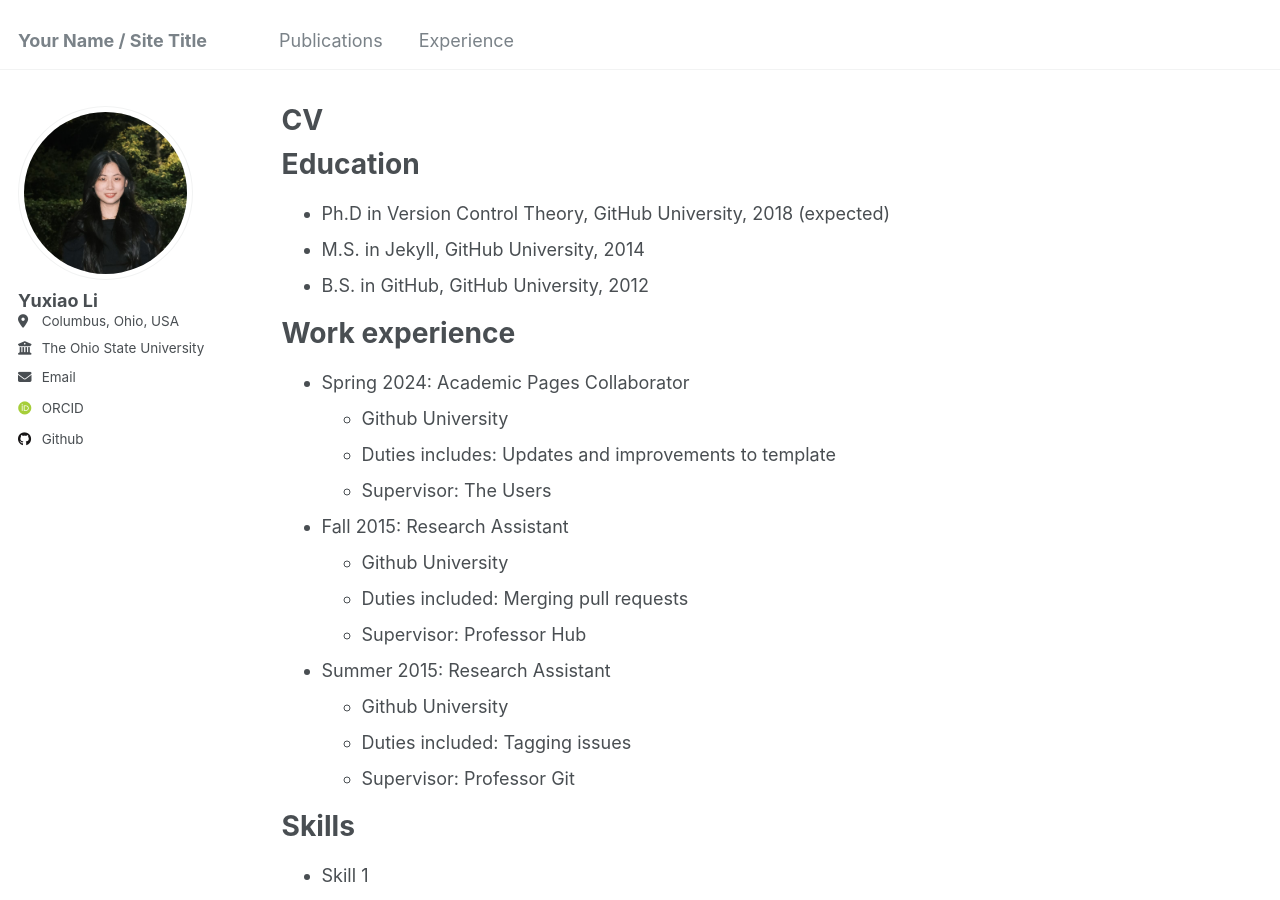
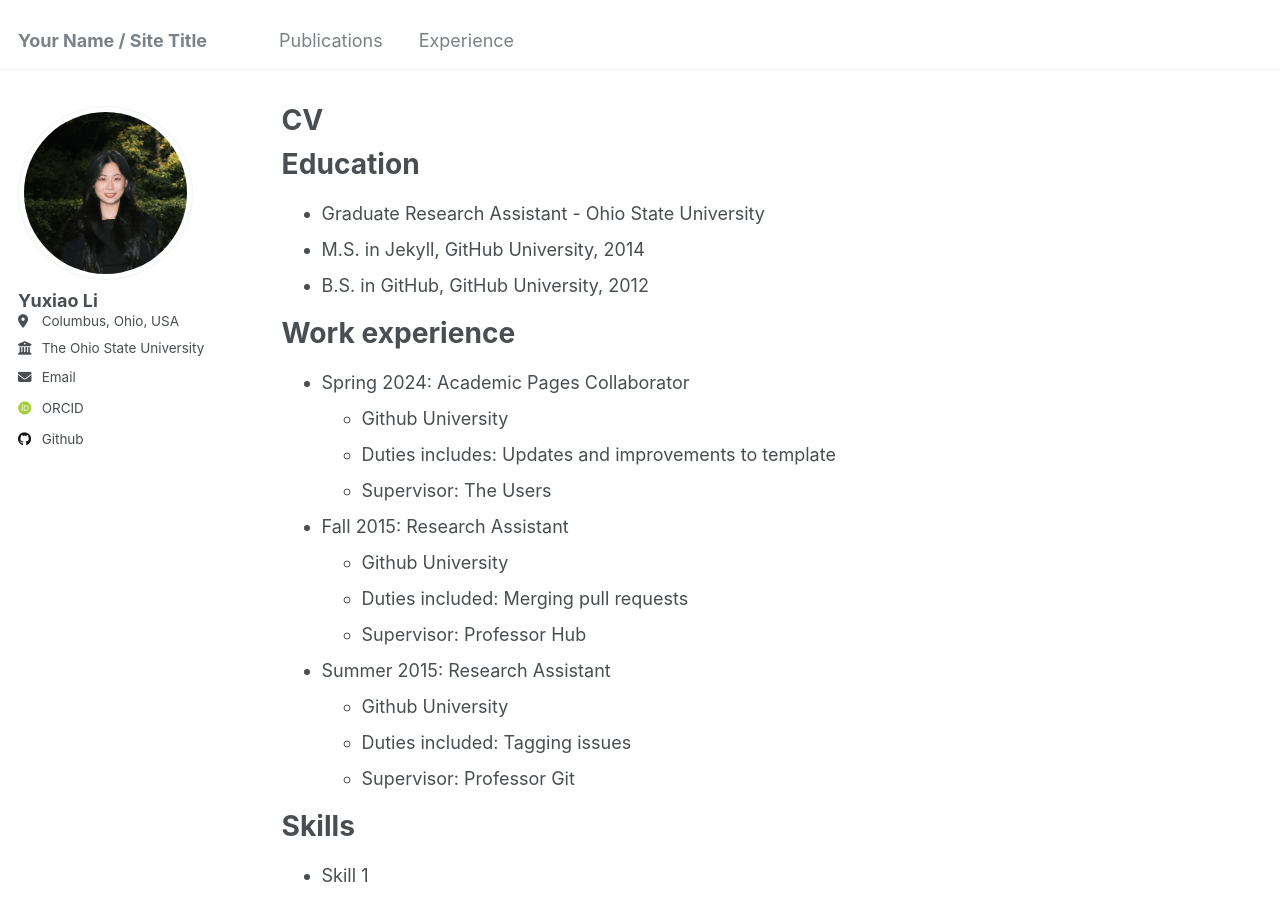
Before and after one commit to YuxiaoLi1234/YuxiaoLi1234.github.io, a Jekyll site: the page built from _pages/cv.md, in a window 1280 px wide and 900 px high. Built offline with Jekyll 4.4.1, drawn with Linux system fonts in a browser that asks for light colours; some web fonts are replaced.

Commit message:
Update cv.md

```diff
--- a/_pages/cv.md
+++ b/_pages/cv.md
@@ -10,7 +10,7 @@ redirect_from:
 
 Education
 ======
-* Ph.D in Version Control Theory, GitHub University, 2018 (expected)
+* Graduate Research Assistant - Ohio State University
 * M.S. in Jekyll, GitHub University, 2014
 * B.S. in GitHub, GitHub University, 2012
 
```
